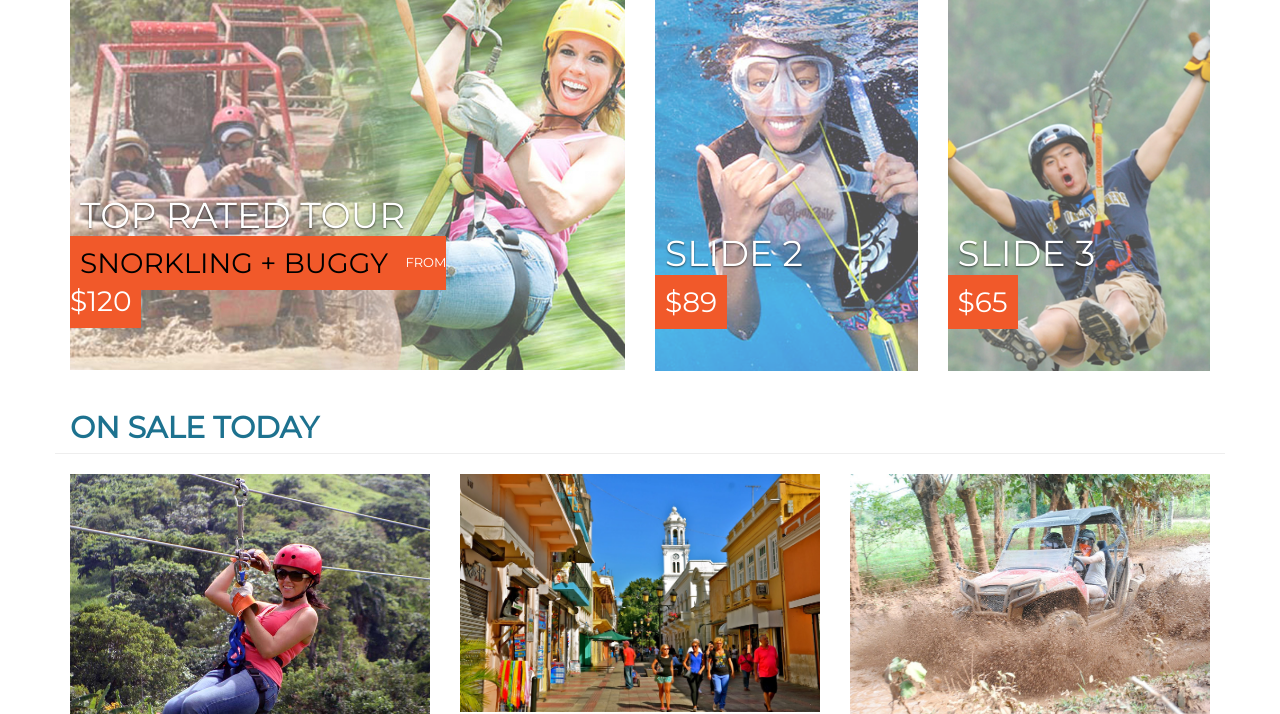
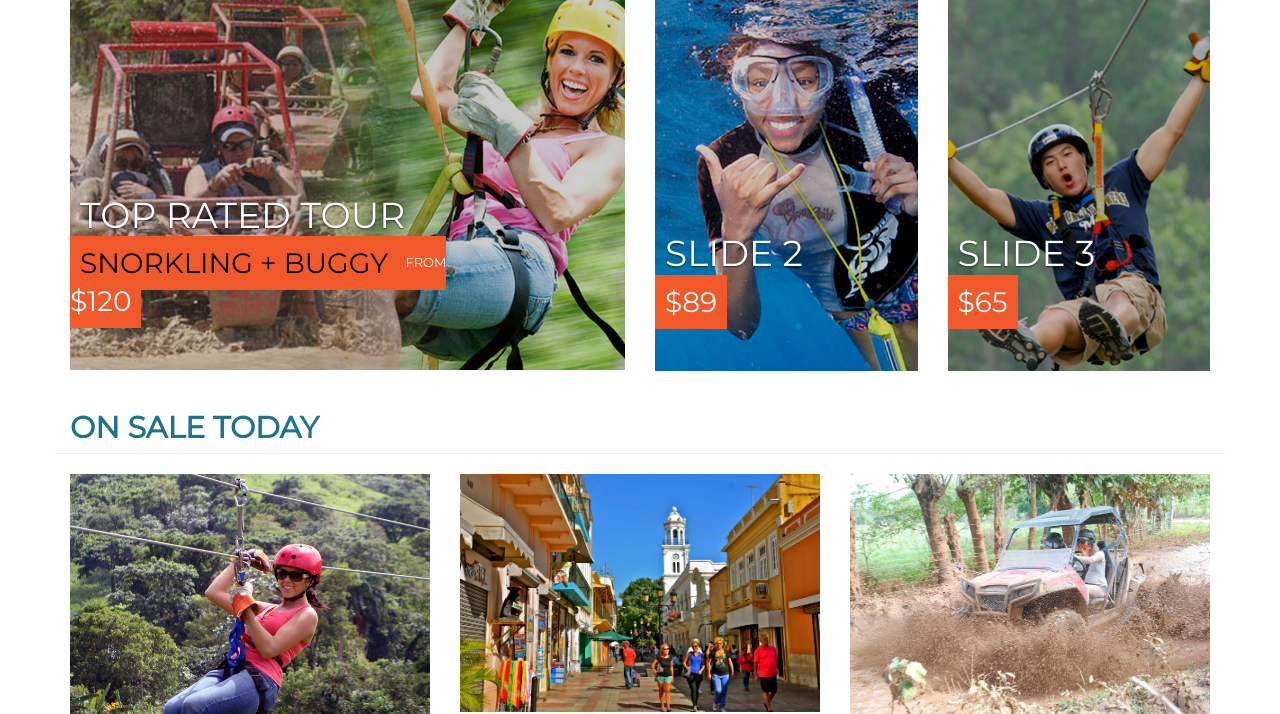
Before and after one commit to jeangustavee/viiatours, a PHP site: page / in a window 1280 px wide. Shown: the part 148-862 px from the top of the page. Run offline with PHP 8.4, Linux system fonts and the light colour scheme.

Commit message:
add image hover opacity effect

```diff
--- a/css/main.css
+++ b/css/main.css
@@ -164,8 +164,17 @@ CAROUSEL
 }
 
 .carousel img {
-    opacity: 0.7;
+    opacity: 0.8;
     filter: alpha(opacity=50); /* For IE8 and earlier */
+}
+
+.carousel img:hover {
+    opacity: 1.0;
+    filter: alpha(opacity=100); /* For IE8 and earlier */
+}
+
+.carousel .slide {
+    background-color: #000;
 }
 
 .carousel-caption {
```
